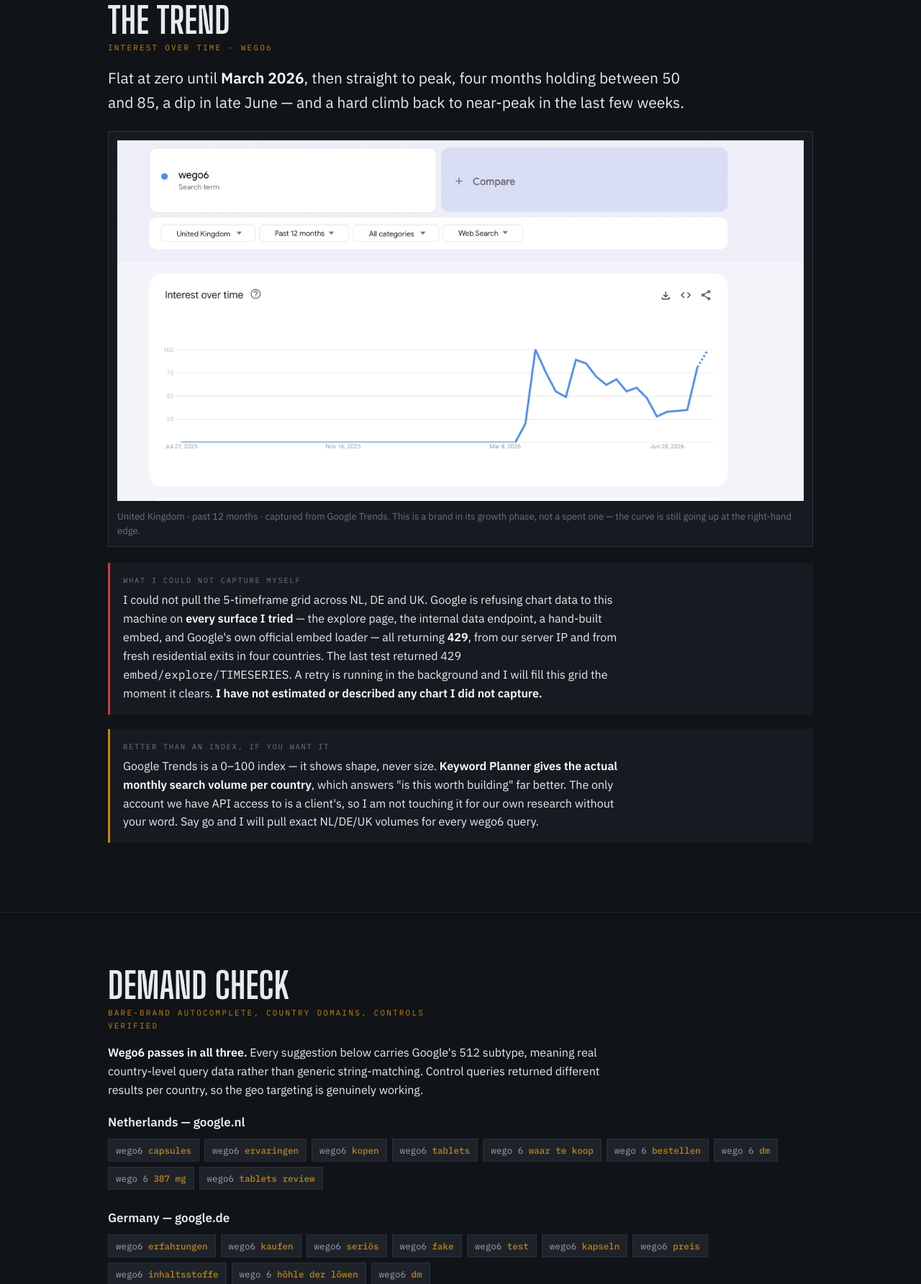
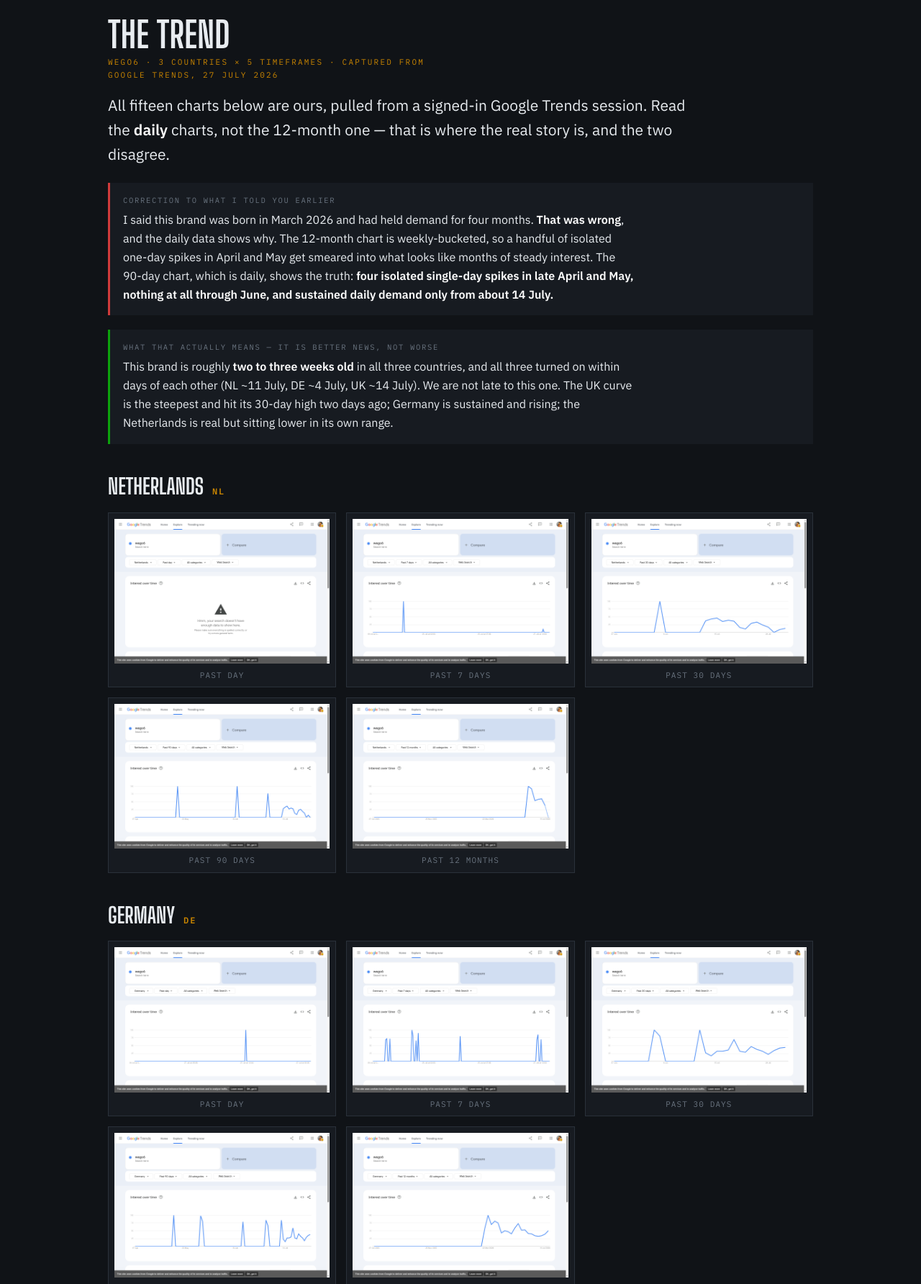
Before and after one commit to francistucker5374/wego6-diligence, a plain HTML site: page index.html in a window 1280 px wide. Shown: the part 1016-2800 px from the top of the page at 72% size. Drawn offline with Linux system fonts and the light colour scheme.

Commit message:
Real 15-chart Trends grid; corrected onset; DE first

```diff
--- a/index.html
+++ b/index.html
@@ -98,6 +98,17 @@
 .shot img{display:block;width:100%;height:auto;background:#fff}
 .shot figcaption{font-size:13px;color:var(--fg3);margin-top:12px;line-height:1.5}
 
+.geoh{font-family:var(--display);font-weight:700;font-size:clamp(22px,3.4vw,30px);text-transform:uppercase;
+  margin:34px 0 12px;display:flex;align-items:baseline;gap:12px}
+.geoh span{font-family:var(--mono);font-size:12px;letter-spacing:.16em;color:var(--bar);text-transform:none}
+.grid{display:grid;grid-template-columns:repeat(auto-fit,minmax(260px,1fr));gap:14px;margin:0 0 8px}
+.grid .shot{margin:0;border:1px solid var(--line);background:var(--panel);padding:8px}
+.grid .shot img{display:block;width:100%;height:auto;background:#fff}
+.grid .shot figcaption{font-family:var(--mono);font-size:11px;letter-spacing:.1em;text-transform:uppercase;
+  color:var(--fg3);margin-top:8px;text-align:center}
+.grid .shot a{display:block}
+.grid .shot a:hover img{outline:2px solid var(--bar);outline-offset:-2px}
+
 /* ---------- tables ---------- */
 .tw{overflow-x:auto;-webkit-overflow-scrolling:touch;margin:0 0 20px;border:1px solid var(--line)}
 table{border-collapse:collapse;width:100%;min-width:520px;font-size:14px}
@@ -148,9 +159,9 @@
 
 <header class="mast">
   <div class="wrap">
-    <div class="kicker">Offer diligence · Stellar Yonder · 27 July 2026</div>
+    <div class="kicker">Offer diligence · Stellar Yonder · 27 July 2026 · 15 Trends charts captured</div>
     <h1>Wego<span>6</span></h1>
-    <p class="standfirst">A brand that did not exist in February, spiking in March and climbing again right now. The offer is approved and pays $75–$80. My call: <strong>build it — Netherlands first, Germany second.</strong></p>
+    <p class="standfirst">A brand roughly three weeks old in all three countries, still climbing in two of them. The offer is approved and pays $75–$80. My call: <strong>build it — Germany first, Netherlands second.</strong></p>
     <div class="meta">
       <span><b>Geos asked:</b> NL · DE · UK</span>
       <span><b>Payout:</b> $75–$80 CPA</span>
@@ -165,21 +176,21 @@
   <div class="lanes">
     <div class="lane" data-v="go">
       <span class="tag">Build first</span>
+      <div class="geo">DE</div>
+      <div class="payout">Offer 230 · $80 CPA · approved</div>
+      <div class="foot"><div class="call">Go</div><p class="why">Sustained since 4 July and rising at the right edge. Highest payout, biggest market, deepest doubt-query pool. Retailers own the buy query, so we take the review side.</p></div>
+    </div>
+    <div class="lane" data-v="care">
+      <span class="tag">Second</span>
       <div class="geo">NL</div>
       <div class="payout">Offer 208 · $75 CPA · approved</div>
-      <div class="foot"><div class="call">Go</div><p class="why">Strong brand demand, a thin and beatable competitor set, and no retail wall on the buy query.</p></div>
-    </div>
-    <div class="lane" data-v="care">
-      <span class="tag">Eyes open</span>
-      <div class="geo">DE</div>
-      <div class="payout">Offer 229/230 · $75–$80 · approved</div>
-      <div class="foot"><div class="call">Go, hard mode</div><p class="why">Most searches of the three, and the deepest doubt-query pool — but the retailers own the buy query, so we go after the review side.</p></div>
+      <div class="foot"><div class="call">Go, second</div><p class="why">Thinnest competitor set of the three and no retail wall — but the curve is sitting lower in its own range than Germany's.</p></div>
     </div>
     <div class="lane" data-v="dead">
       <span class="tag">Blocked</span>
       <div class="geo">UK</div>
       <div class="payout">No offer exists</div>
-      <div class="foot"><div class="call">Can't run</div><p class="why">Best trend of the three and nothing to sell against it. 11 offers, 12 countries, none UK; the funnel has no English build.</p></div>
+      <div class="foot"><div class="call">Can't run</div><p class="why">Steepest curve of the three, at its 30-day high two days ago — and nothing to sell against it. 11 offers, 12 countries, none UK; the funnel has no English build.</p></div>
     </div>
   </div>
 
@@ -199,22 +210,50 @@
 <section id="trend">
   <div class="wrap">
     <h2>The trend</h2>
-    <p class="h2sub">Interest over time · wego6</p>
-    <p class="lede">Flat at zero until <strong>March 2026</strong>, then straight to peak, four months holding between 50 and 85, a dip in late June — and a hard climb back to near-peak in the last few weeks.</p>
+    <p class="h2sub">wego6 · 3 countries × 5 timeframes · captured from Google Trends, 27 July 2026</p>
 
-    <figure class="shot">
-      <img src="assets/uk-trend-12m.png" alt="Google Trends: wego6, United Kingdom, past 12 months. Flat until March 2026, spike to 100, sustained 50–85, dip in late June, sharp rise at the end.">
-      <figcaption>United Kingdom · past 12 months · captured from Google Trends. This is a brand in its growth phase, not a spent one — the curve is still going up at the right-hand edge.</figcaption>
-    </figure>
+    <p class="lede">All fifteen charts below are ours, pulled from a signed-in Google Trends session. Read the <strong>daily</strong> charts, not the 12-month one — that is where the real story is, and the two disagree.</p>
 
     <div class="note bad">
-      <span class="nt">What I could not capture myself</span>
-      <p>I could not pull the 5-timeframe grid across NL, DE and UK. Google is refusing chart data to this machine on <strong>every surface I tried</strong> — the explore page, the internal data endpoint, a hand-built embed, and Google's own official embed loader — all returning <strong>429</strong>, from our server IP and from fresh residential exits in four countries. The last test returned <span class="mono">429 embed/explore/TIMESERIES</span>. A retry is running in the background and I will fill this grid the moment it clears. <strong>I have not estimated or described any chart I did not capture.</strong></p>
+      <span class="nt">Correction to what I told you earlier</span>
+      <p>I said this brand was born in March 2026 and had held demand for four months. <strong>That was wrong</strong>, and the daily data shows why. The 12-month chart is weekly-bucketed, so a handful of isolated one-day spikes in April and May get smeared into what looks like months of steady interest. The 90-day chart, which is daily, shows the truth: <strong>four isolated single-day spikes in late April and May, nothing at all through June, and sustained daily demand only from about 14 July.</strong></p>
     </div>
 
-    <div class="note">
-      <span class="nt">Better than an index, if you want it</span>
-      <p>Google Trends is a 0–100 index — it shows shape, never size. <strong>Keyword Planner gives the actual monthly search volume per country</strong>, which answers "is this worth building" far better. The only account we have API access to is a client's, so I am not touching it for our own research without your word. Say go and I will pull exact NL/DE/UK volumes for every wego6 query.</p>
+    <div class="note good">
+      <span class="nt">What that actually means — it is better news, not worse</span>
+      <p>This brand is roughly <strong>two to three weeks old</strong> in all three countries, and all three turned on within days of each other (NL ~11 July, DE ~4 July, UK ~14 July). We are not late to this one. The UK curve is the steepest and hit its 30-day high two days ago; Germany is sustained and rising; the Netherlands is real but sitting lower in its own range.</p>
+    </div>
+
+    <h3 class="geoh">Netherlands<span>NL</span></h3>
+    <div class="grid">
+      <figure class="shot"><a href="assets/trends/NL_1d.png" target="_blank" rel="noopener"><img loading="lazy" src="assets/trends/NL_1d.png" alt="Google Trends: wego6, Netherlands, Past day"></a><figcaption>Past day</figcaption></figure>
+      <figure class="shot"><a href="assets/trends/NL_7d.png" target="_blank" rel="noopener"><img loading="lazy" src="assets/trends/NL_7d.png" alt="Google Trends: wego6, Netherlands, Past 7 days"></a><figcaption>Past 7 days</figcaption></figure>
+      <figure class="shot"><a href="assets/trends/NL_30d.png" target="_blank" rel="noopener"><img loading="lazy" src="assets/trends/NL_30d.png" alt="Google Trends: wego6, Netherlands, Past 30 days"></a><figcaption>Past 30 days</figcaption></figure>
+      <figure class="shot"><a href="assets/trends/NL_90d.png" target="_blank" rel="noopener"><img loading="lazy" src="assets/trends/NL_90d.png" alt="Google Trends: wego6, Netherlands, Past 90 days"></a><figcaption>Past 90 days</figcaption></figure>
+      <figure class="shot"><a href="assets/trends/NL_12m.png" target="_blank" rel="noopener"><img loading="lazy" src="assets/trends/NL_12m.png" alt="Google Trends: wego6, Netherlands, Past 12 months"></a><figcaption>Past 12 months</figcaption></figure>
+    </div>
+
+    <h3 class="geoh">Germany<span>DE</span></h3>
+    <div class="grid">
+      <figure class="shot"><a href="assets/trends/DE_1d.png" target="_blank" rel="noopener"><img loading="lazy" src="assets/trends/DE_1d.png" alt="Google Trends: wego6, Germany, Past day"></a><figcaption>Past day</figcaption></figure>
+      <figure class="shot"><a href="assets/trends/DE_7d.png" target="_blank" rel="noopener"><img loading="lazy" src="assets/trends/DE_7d.png" alt="Google Trends: wego6, Germany, Past 7 days"></a><figcaption>Past 7 days</figcaption></figure>
+      <figure class="shot"><a href="assets/trends/DE_30d.png" target="_blank" rel="noopener"><img loading="lazy" src="assets/trends/DE_30d.png" alt="Google Trends: wego6, Germany, Past 30 days"></a><figcaption>Past 30 days</figcaption></figure>
+      <figure class="shot"><a href="assets/trends/DE_90d.png" target="_blank" rel="noopener"><img loading="lazy" src="assets/trends/DE_90d.png" alt="Google Trends: wego6, Germany, Past 90 days"></a><figcaption>Past 90 days</figcaption></figure>
+      <figure class="shot"><a href="assets/trends/DE_12m.png" target="_blank" rel="noopener"><img loading="lazy" src="assets/trends/DE_12m.png" alt="Google Trends: wego6, Germany, Past 12 months"></a><figcaption>Past 12 months</figcaption></figure>
+    </div>
+
+    <h3 class="geoh">United Kingdom<span>GB</span></h3>
+    <div class="grid">
+      <figure class="shot"><a href="assets/trends/GB_1d.png" target="_blank" rel="noopener"><img loading="lazy" src="assets/trends/GB_1d.png" alt="Google Trends: wego6, United Kingdom, Past day"></a><figcaption>Past day</figcaption></figure>
+      <figure class="shot"><a href="assets/trends/GB_7d.png" target="_blank" rel="noopener"><img loading="lazy" src="assets/trends/GB_7d.png" alt="Google Trends: wego6, United Kingdom, Past 7 days"></a><figcaption>Past 7 days</figcaption></figure>
+      <figure class="shot"><a href="assets/trends/GB_30d.png" target="_blank" rel="noopener"><img loading="lazy" src="assets/trends/GB_30d.png" alt="Google Trends: wego6, United Kingdom, Past 30 days"></a><figcaption>Past 30 days</figcaption></figure>
+      <figure class="shot"><a href="assets/trends/GB_90d.png" target="_blank" rel="noopener"><img loading="lazy" src="assets/trends/GB_90d.png" alt="Google Trends: wego6, United Kingdom, Past 90 days"></a><figcaption>Past 90 days</figcaption></figure>
+      <figure class="shot"><a href="assets/trends/GB_12m.png" target="_blank" rel="noopener"><img loading="lazy" src="assets/trends/GB_12m.png" alt="Google Trends: wego6, United Kingdom, Past 12 months"></a><figcaption>Past 12 months</figcaption></figure>
+    </div>
+
+    <div class="note warn">
+      <span class="nt">One thing these charts cannot tell you</span>
+      <p>Every Trends chart is scaled to its own country and its own window — 100 means "this country's busiest day in this window", not a number of searches. So <strong>the Dutch 20 and the German 45 are not comparable</strong>, and nothing here says which market is bigger. That needs real volumes, which is what the Keyword Planner access is for. It is applied for and pending.</p>
     </div>
   </div>
 </section>
@@ -346,17 +385,17 @@
   <div class="wrap">
     <h2>What I'd build</h2>
     <p class="h2sub">If you say go</p>
-    <p class="lede">A new site, new design, Dutch first and German second — the two places where we actually have something to sell.</p>
+    <p class="lede">A new site, new design, German first and Dutch second — the two places where we actually have something to sell.</p>
     <ul>
       <li><strong>Review-and-verdict site</strong> that answers the doubt query and sends the reader to the funnel. <strong>No competitor and no cheaper price is ever named on our pages</strong> — we are not doing the pharmacies' marketing for them.</li>
       <li><strong>Own the doubt queries</strong>, which is where the volume and the weak competition meet: <em>wego6 ervaringen · wego6 seriös · wego6 fake · wego6 kopen · wego6 kaufen · wego6 test · wego6 höhle der löwen</em>.</li>
-      <li><strong>NL first.</strong> Four thin competitors, no retail chain undercutting us, $75 a sale. Germany second — more searches but Shop Apotheke, DocMorris and the Verbraucherzentrale all sit on page one.</li>
+      <li><strong>Germany first.</strong> $80 a sale, the curve is still rising, and the doubt-query pool is the deepest of the three. The Netherlands second — thinner competition, but its curve is currently sitting lower in its own range.</li>
       <li>Our own privacy / terms / disclosure / contact pages, full AEO pack, no review markup, no invented star ratings, no fabricated "was" prices.</li>
       <li><strong>Domains free right now:</strong> <span class="mono">wego6review.com · wego6check.com · wego6kapseln.com · wego6ervaringen.com · wego6guide.com · wego6facts.com · wego6report.com · wego6review.nl · wego6check.de</span>. Taken already: <span class="mono">wego6check.nl · wego6-ervaringen.nl · wego6official.nl</span>.</li>
     </ul>
     <div class="note">
       <span class="nt">Honest expectation</span>
-      <p>This is a fad-brand play with a live clock on it, same as every one of these. The demand is real today; the German retail listings mean part of that demand now converts at a pharmacy instead of through us. NL is the cleaner bet. I'd rather tell you that before we build than after.</p>
+      <p>This brand is about three weeks old. That is the whole opportunity and the whole risk: we are early enough to rank before the SERP fills, and brands on this curve can fade as fast as they arrived. Ship fast, don't polish for a month.</p>
     </div>
   </div>
 </section>
```
